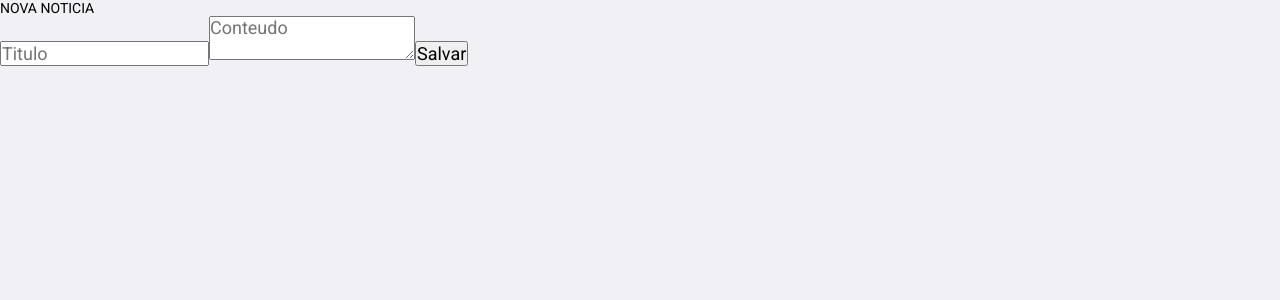
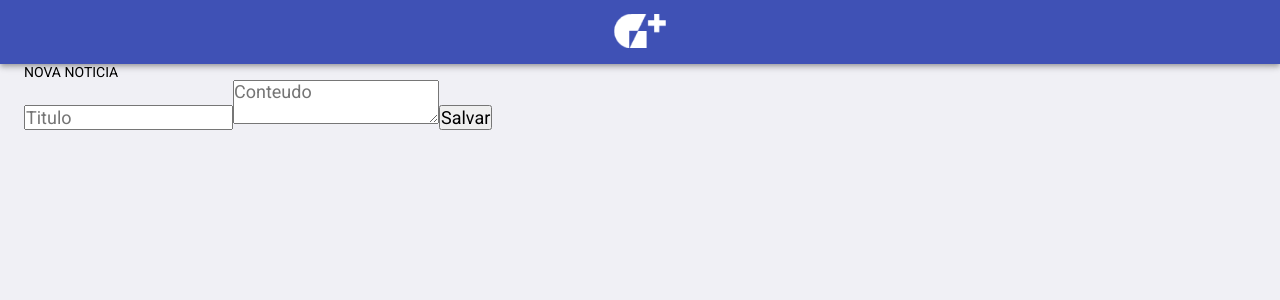
Before and after one commit to brodrigues1990/desafio-editora-globo, a React (Create React App) app in the folder frontend/: page /add-article in a window 1280 px wide. Shown: the top 300 px of the page. Built offline with nearby package versions, Linux system fonts and the light colour scheme.

Commit message:
add material ui

```diff
--- a/frontend/package.json
+++ b/frontend/package.json
@@ -3,6 +3,8 @@
   "version": "0.1.0",
   "private": true,
   "dependencies": {
+    "@material-ui/core": "^4.9.12",
+    "@material-ui/icons": "^4.9.1",
     "@testing-library/jest-dom": "^4.2.4",
     "@testing-library/react": "^9.3.2",
     "@testing-library/user-event": "^7.1.2",
--- a/frontend/src/App.js
+++ b/frontend/src/App.js
@@ -1,21 +1,20 @@
 import React from 'react';
 import { BrowserRouter, Route, Switch } from 'react-router-dom';
 import './global.css';
-// Pages
-import News from './components/pages/home';
-import AddArticle from './components/pages/addArticle';
-import Error404 from './components/pages/error404'
+import Routes from './routes';
+import Header from './components/header'
+import CssBaseline from '@material-ui/core/CssBaseline';
+import Typography from '@material-ui/core/Typography';
+import Container from '@material-ui/core/Container';
 
 function App() {
 	return (
-		<BrowserRouter>
-			<Switch>
-				<Route exact path="/"  component={News} />
-				<Route path="/add-article" component={AddArticle} />
-				<Route path="/edit-article/:id" component={AddArticle} />
-				<Route path='*' component={Error404} />
-			</Switch>
-		</BrowserRouter>
+		<>
+			<Header/>
+			<Container fixed>
+				<Routes />
+			</Container>
+		</>
 	);
 }
 
--- /dev/null
+++ b/frontend/src/components/header.js
@@ -0,0 +1,34 @@
+import React from 'react';
+import AppBar from '@material-ui/core/AppBar';
+import { makeStyles } from '@material-ui/core/styles';
+import Toolbar from '@material-ui/core/Toolbar';
+import Grid from '@material-ui/core/Grid';
+import Logo from '../assets/logoG+.png'
+
+const useStyles = makeStyles((theme) => ({
+    root: {
+        flexGrow: 1,
+    },
+    image: {
+        height: 56,
+    },
+}));
+
+const Header = (props) => {
+    const classes = useStyles();
+    return (
+        <>
+            <AppBar position="static" className={classes.root}>
+                <Toolbar>
+                    <Grid container justify="center" >
+                        <Grid item >
+                            <img src={Logo} className={classes.image} />
+                        </Grid>
+                    </Grid>
+                </Toolbar>
+            </AppBar>
+        </>
+    );
+}
+
+export default Header;
--- a/frontend/src/global.css
+++ b/frontend/src/global.css
@@ -29,8 +29,8 @@ li{
     list-style-type: none;
 }
 
+
 /* CSS MVP */
-
 .button-globo{
     color: #fff;
     text-shadow: 0 1px 1px rgba(0,0,0,.1);
@@ -44,7 +44,7 @@ li{
     padding: 0 12px;
 }
 .card{
-    width:80%;
+    width:100%;
     margin:0 auto;
     background-color: #FFF;
     top: 0;
--- a/frontend/src/components/pages/addArticle.js
+++ b/frontend/src/pages/addArticle.js
@@ -1,13 +1,14 @@
 import React, { useState, useEffect } from 'react';
-import api from '../../services/api';
 import { useHistory } from 'react-router-dom'
+import api from '../services/api';
 
 const AddArticle = (props) => {
 
     let history = useHistory();
-    const ArticleId = props.match.params.id;
     const [title, setTitle] = useState('');
     const [content, setContent] = useState('');
+
+    const ArticleId = props.match.params.id;
     const data = {
         title,
         content
@@ -16,7 +17,7 @@ const AddArticle = (props) => {
     async function handleArticle(e) {
         e.preventDefault();
 
-        if(ArticleId !== undefined){
+        if (ArticleId !== undefined) {
             // Editar Noticia
             try {
                 await api.put(`articles/${ArticleId}`, data);
@@ -24,7 +25,7 @@ const AddArticle = (props) => {
             } catch (err) {
                 alert("erro na edicao");
             }
-        }else{
+        } else {
             // Salvar Noticia
             try {
                 await api.post(`articles`, data);
--- a/frontend/src/components/pages/error404.js
+++ b/frontend/src/pages/error404.js
@@ -2,7 +2,9 @@ import React from 'react';
 import { useLocation } from "react-router-dom";
 
 const Error404 = () => {
+
     let location = useLocation();
+
     return (
         <div>
             <span>
--- a/frontend/src/components/pages/home.js
+++ b/frontend/src/pages/home.js
@@ -1,13 +1,13 @@
 import React, { useState, useEffect } from 'react';
-import api from '../../services/api';
 import { useHistory, Link } from 'react-router-dom';
+import api from '../services/api';
 
 const Home = (props) => {
 
     let history = useHistory();
-
     const [articles, setArticle] = useState([]);
 
+    // Carrega todas as noticias
     const loadAllArticles = async () => {
         await api.get("articles")
             .then(res => {
@@ -15,12 +15,14 @@ const Home = (props) => {
             })
     }
 
+    // Envia para pagina de edicao
     const handleEditArticle = (id) => {
         history.push({
             pathname: `/edit-article/${id}`,
         });
     }
 
+    // Deleta noticia selecionada
     const handleDeleteArticle = async (id) => {
         try {
             await api.delete(`articles/${id}`);
--- /dev/null
+++ b/frontend/src/routes.js
@@ -0,0 +1,19 @@
+import React from 'react';
+import { BrowserRouter, Route, Switch } from 'react-router-dom';
+import Home from './pages/home';
+import AddArticle from './pages/addArticle';
+import Error404 from './pages/error404'
+
+
+export default function Routes() {
+    return (
+        <BrowserRouter>
+			<Switch>
+				<Route exact path="/" component={Home} />
+				<Route path="/add-article" component={AddArticle} />
+				<Route path="/edit-article/:id" component={AddArticle} />
+				<Route path='*' component={Error404} />
+			</Switch>
+		</BrowserRouter>
+    );
+}
```
Also changed, not shown: frontend/src/assets/logoG+.png (added), 1 other file (tests, documents, lock files or other folders).
